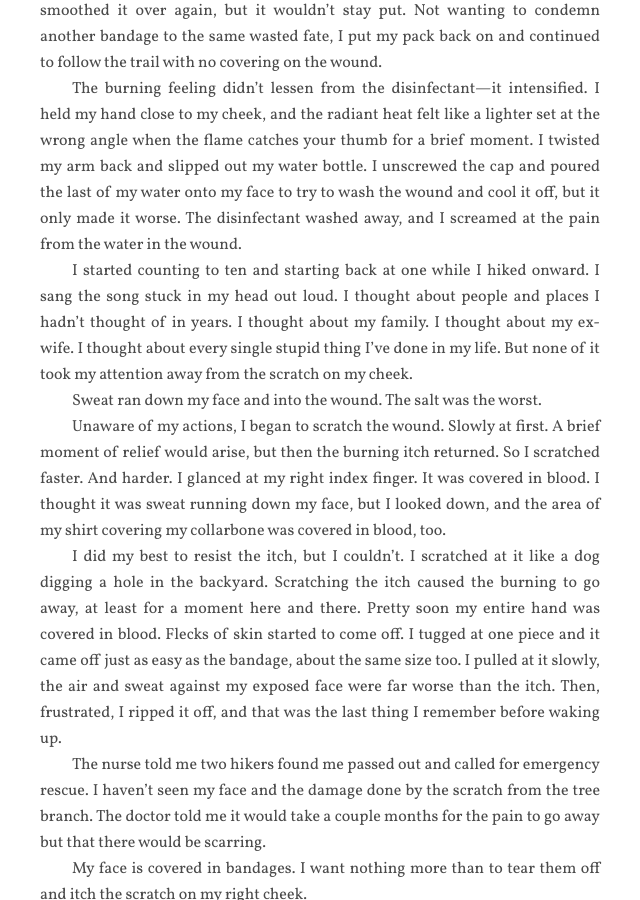
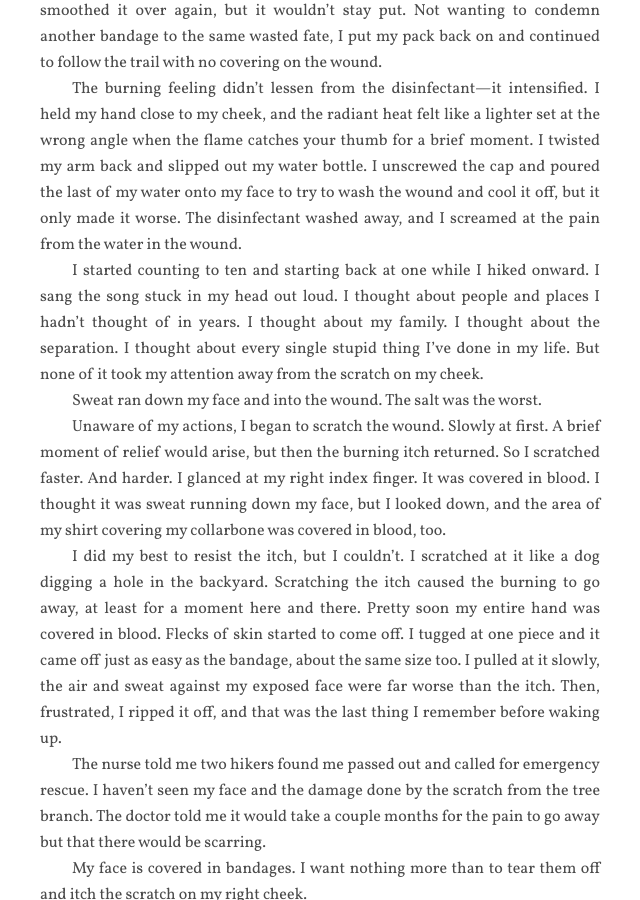
Before and after one commit to brettchalupa/brettchalupa.github.io, a Jekyll site: the page built from _brief_moments/scratch.md, in a window 1280 px wide and 900 px high, scrolled down 730 px. Shown: the whole window, without its empty margins (320-960 px from the left). Built offline with Jekyll 4.4.1, drawn with Linux system fonts in a browser that asks for light colours; nearby versions of some CDN libraries.

Commit message:
Minor Scratch revision

```diff
--- a/_brief_moments/scratch.md
+++ b/_brief_moments/scratch.md
@@ -16,7 +16,7 @@ With my mind off forward progress, my thoughts returned solely to the scratch on
 
 The burning feeling didn't lessen from the disinfectant---it intensified. I held my hand close to my cheek, and the radiant heat felt like a lighter set at the wrong angle when the flame catches your thumb for a brief moment. I twisted my arm back and slipped out my water bottle. I unscrewed the cap and poured the last of my water onto my face to try to wash the wound and cool it off, but it only made it worse. The disinfectant washed away, and I screamed at the pain from the water in the wound.
 
-I started counting to ten and starting back at one while I hiked onward. I sang the song stuck in my head out loud. I thought about people and places I hadn't thought of in years. I thought about my family. I thought about my ex-wife. I thought about every single stupid thing I've done in my life. But none of it took my attention away from the scratch on my cheek.
+I started counting to ten and starting back at one while I hiked onward. I sang the song stuck in my head out loud. I thought about people and places I hadn't thought of in years. I thought about my family. I thought about the separation. I thought about every single stupid thing I've done in my life. But none of it took my attention away from the scratch on my cheek.
 
 Sweat ran down my face and into the wound. The salt was the worst.
 
```
